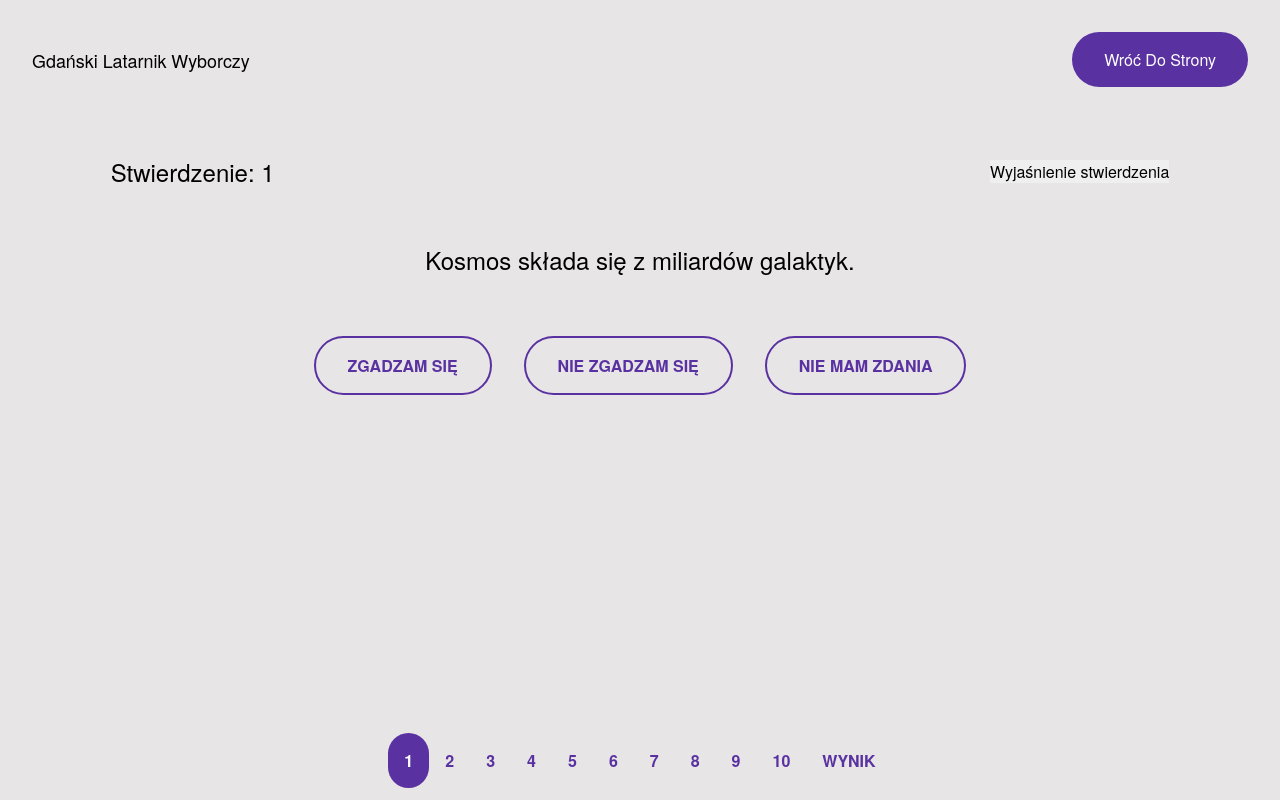
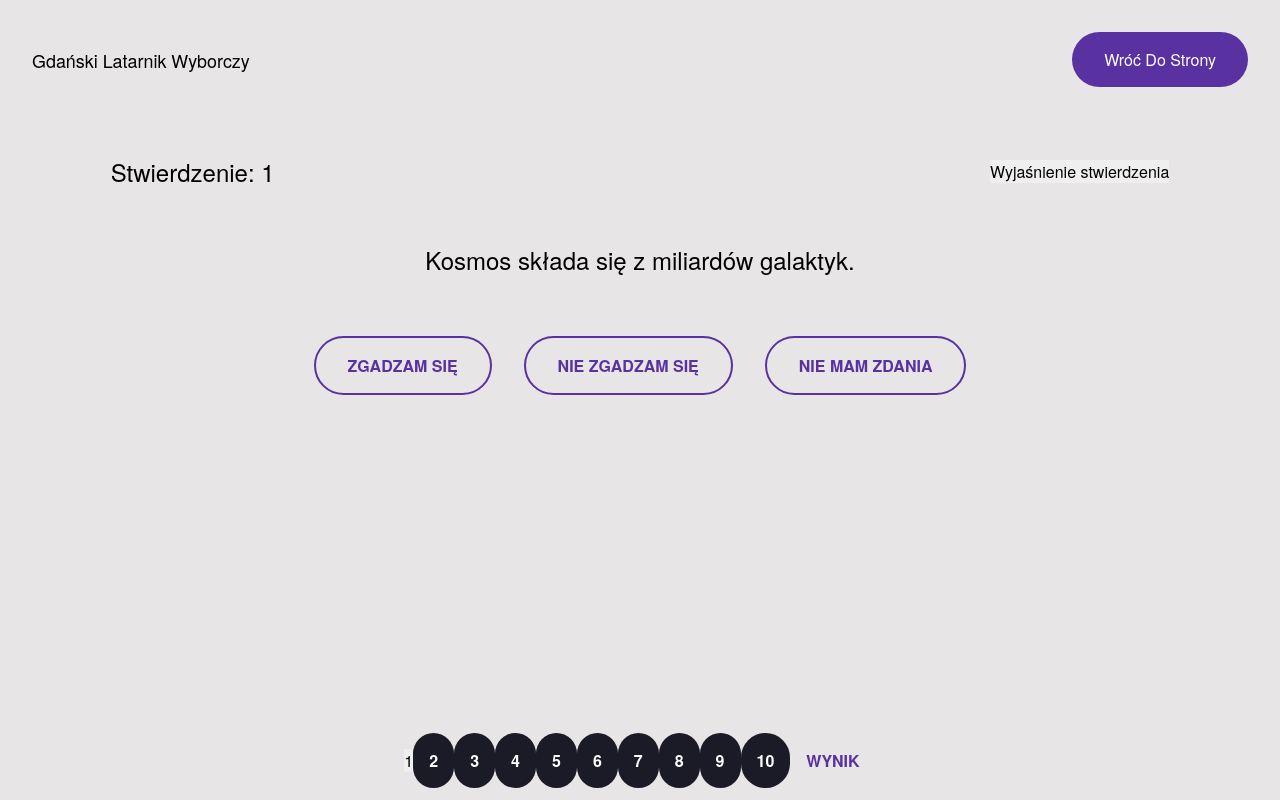
Before and after one commit to julnac/gdanski-latarnik-wyborczy, a React (Vite) app: page /form in a window 1280 px wide. Built offline with nearby package versions, Linux system fonts and the light colour scheme.

Commit message:
disabled future statements in quiz & make class from type Statement

```diff
--- a/src/App.css
+++ b/src/App.css
@@ -206,6 +206,18 @@ img{
   color: var(--text-color-light);
 }
 
+
+button:disabled,
+button[disabled]{
+
+}
+
+.button__disabled{
+  background-color: var(--dark-grey);
+  color: var(--text-color-light);
+  cursor: not-allowed;
+}
+
 /* ========= BRAKEPOINTS ========= */
 /* For large devices */
 @media screen and (max-width: 992px) {
--- a/src/models/Statement.tsx
+++ b/src/models/Statement.tsx
@@ -1,5 +1,15 @@
-export type Statement = {
-    index: number;
-    statementText: string;
-    explanation: string;
+export class Statement{
+
+    public Index: number;
+    public StatementText: string;
+    public Explanation: string;
+
+    constructor(
+        index: number = 0,
+        statementText: string = '',
+        explanation: string= '') {
+        this.Index = index;
+        this.StatementText = statementText;
+        this.Explanation = explanation;
+    }
 }
--- a/src/pages/Form.tsx
+++ b/src/pages/Form.tsx
@@ -8,13 +8,15 @@ import {SignificanceAnswer} from "../enums/SignificanceAnswer.tsx";
 
 const Form = () => {
     const [statements, setStatements] = useState<Statement[]>([]);
-    const [currentStatement, setCurrentStatement] = useState<Statement>();
+    const [currentStatement, setCurrentStatement] = useState<Statement>(new Statement());
     const [statementsAnswers, setStatementsAnswers] = useState<Answer[]>([]);
 
     const [isExplanationVisible, setIsExplanationVisible] = useState<boolean>(false);
     const [isSignificanceVisible, setIsSignificanceVisible] = useState<boolean>(false);
     const [statementAnswer, setStatementAnswer] = useState<StatementAnswer>(StatementAnswer.Unselected);
     const [significanceAnswer, setSignificanceAnswer] = useState<SignificanceAnswer>(SignificanceAnswer.Unselected);
+
+    const [lastAnsweredStatement, setLastAnsweredStatement] = useState<number>(0);
 
     // clear vars after new question??
 
@@ -32,9 +34,9 @@ const Form = () => {
 
                 for (let index = 0; index < dataLength; index++) {
                     statements[index] = {
-                        index: index,
-                        statementText: dataWithoutHeader[index][0],
-                        explanation: dataWithoutHeader[index][1],
+                        Index: index,
+                        StatementText: dataWithoutHeader[index][0],
+                        Explanation: dataWithoutHeader[index][1],
                     }
                 }
                 setStatements(statements);
@@ -47,6 +49,10 @@ const Form = () => {
     const handleStatementChange = (newIndex: number) => {
         setStatementAnswer(StatementAnswer.Unselected);
         setSignificanceAnswer(SignificanceAnswer.Unselected);
+
+        if (newIndex > lastAnsweredStatement) {
+            setLastAnsweredStatement(newIndex);
+        }
 
         if (statementsAnswers[newIndex].isAnswered()){
             const answer = statementsAnswers[newIndex];
@@ -61,7 +67,7 @@ const Form = () => {
             setStatementAnswer(answer.statementAnswer);
         }
         else {
-            if (currentStatement && currentStatement.index < statements.length - 1) {
+            if (currentStatement && currentStatement.Index < statements.length - 1) {
                 setIsSignificanceVisible(false)
             } else {
                 console.log('Koniec testu');
@@ -86,27 +92,33 @@ const Form = () => {
         setStatementAnswer(statementAnswer);
         if (statementAnswer === StatementAnswer.Agree || statementAnswer === StatementAnswer.Disagree){
 
+            if (statementsAnswers[currentStatement.Index].isAnswered()){
+                if (statementAnswer !== statementsAnswers[currentStatement.Index].statementAnswer){
+                    setSignificanceAnswer(SignificanceAnswer.Unselected);
+                }
+            }
+
             setIsSignificanceVisible(true);
 
             const answer = new Answer(statementAnswer);
-            setAnswer(currentStatement!.index, answer);
+            setAnswer(currentStatement.Index, answer);
         }
         else if (statementAnswer === StatementAnswer.Neutral){
             const answer = new Answer(StatementAnswer.Neutral);
-            setAnswer(currentStatement!.index, answer);
+            setAnswer(currentStatement.Index, answer);
 
-            handleStatementChange(currentStatement!.index + 1);
+            handleStatementChange(currentStatement.Index + 1);
         }
     };
 
     const handleSignificanceButtonClick = (significanceAnswer: SignificanceAnswer) => {
         console.log(significanceAnswer);
 
-        const answer = statementsAnswers[currentStatement!.index];
+        const answer = statementsAnswers[currentStatement.Index];
         answer.significanceAnswer = significanceAnswer;
-        setAnswer(currentStatement!.index, answer);
+        setAnswer(currentStatement.Index, answer);
 
-        handleStatementChange(currentStatement!.index + 1);
+        handleStatementChange(currentStatement.Index + 1);
     };
 
     return (
@@ -120,7 +132,7 @@ const Form = () => {
             <div className="ankieta__karuzela">
                 <div className="slajd">
                     <div className="noglowek">
-                        <div className="tytul"><h3>Stwierdzenie: {currentStatement ? currentStatement.index + 1 : 'Loading...'}</h3></div>
+                        <div className="tytul"><h3>Stwierdzenie: {currentStatement ? currentStatement.Index + 1 : 'Loading...'}</h3></div>
                         <div className="wyjasnienie">
                             <button onClick={handleExplanationOpen}>Wyjaśnienie stwierdzenia</button>
                             {isExplanationVisible ?
@@ -131,7 +143,7 @@ const Form = () => {
                                                 <path d="M4 12H20M12 4V20" stroke="#000000" strokeWidth="2" strokeLinecap="round" strokeLinejoin="round"/>
                                             </svg>
                                         </button>
-                                        <p> {currentStatement ? currentStatement.explanation : 'Loading...'}</p>
+                                        <p> {currentStatement ? currentStatement.Explanation : 'Loading...'}</p>
                                     </div>
                                 </div>
                                 : <></>
@@ -139,7 +151,7 @@ const Form = () => {
                         </div>
                     </div>
                     <div className="slajd__stwierdzenie">
-                        <h3>{currentStatement ? currentStatement.statementText : 'Loading...'}</h3>
+                        <h3>{currentStatement ? currentStatement.StatementText : 'Loading...'}</h3>
                     </div>
                     <div className="slajd__odpowiedzi">
                         <button
@@ -185,7 +197,14 @@ const Form = () => {
                 </div>
                 <div className="stronicowanie">
                     {statements.map((_, i) => (
-                        <button className={`button__secondary ${currentStatement?.index == i ? 'button__secondary_active' : ''}`} onClick={() => handleStatementChange(i)}>{i+1}</button>
+                        <button
+                            disabled={i > lastAnsweredStatement}
+                            className={
+                            `button__secondary${currentStatement.Index == i ? 'button__secondary_active' : ''}
+                            ${ (i > lastAnsweredStatement) ? 'button__disabled' : ''}`}
+                            onClick={() => handleStatementChange(i)}>
+                            {i+1}
+                        </button>
                     ))}
                     <Link to="/Wynik"><button className="button__secondary">Wynik</button></Link>
                 </div>
```
